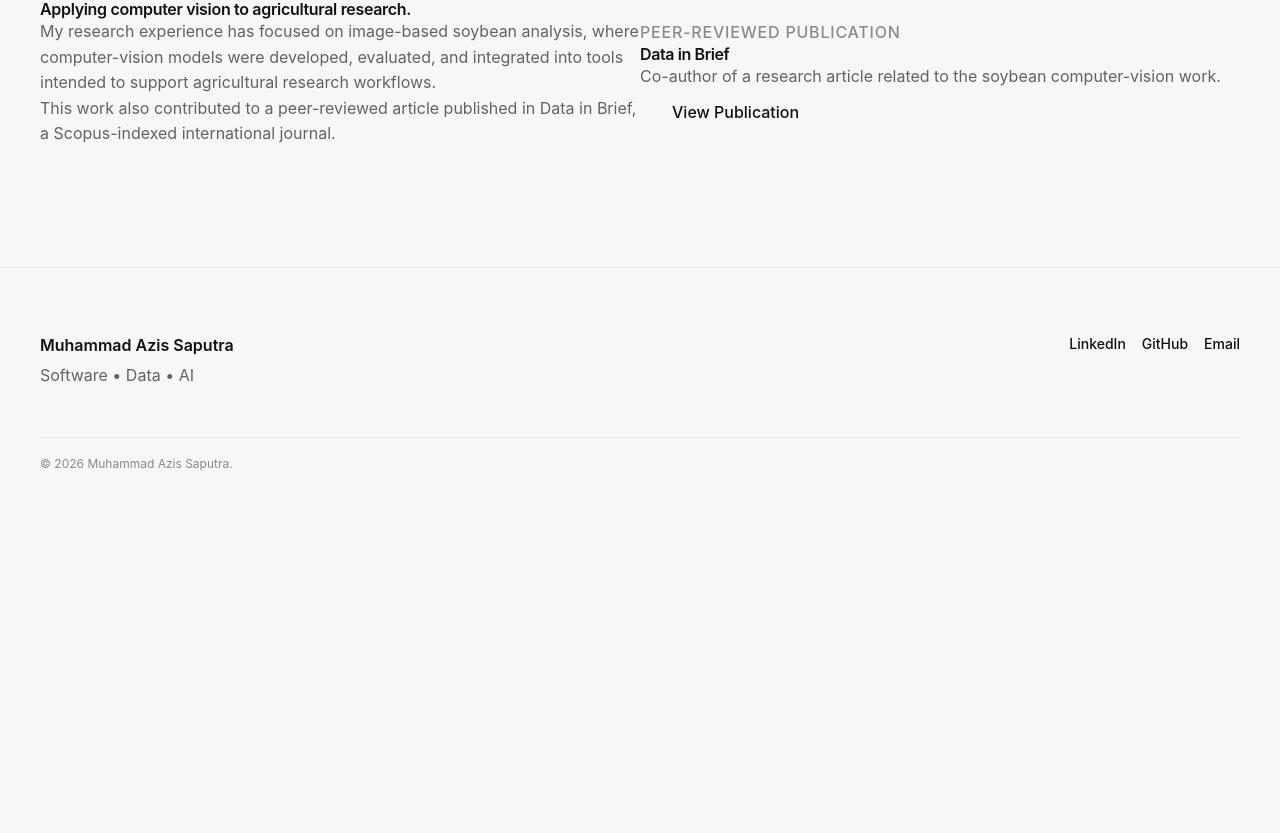
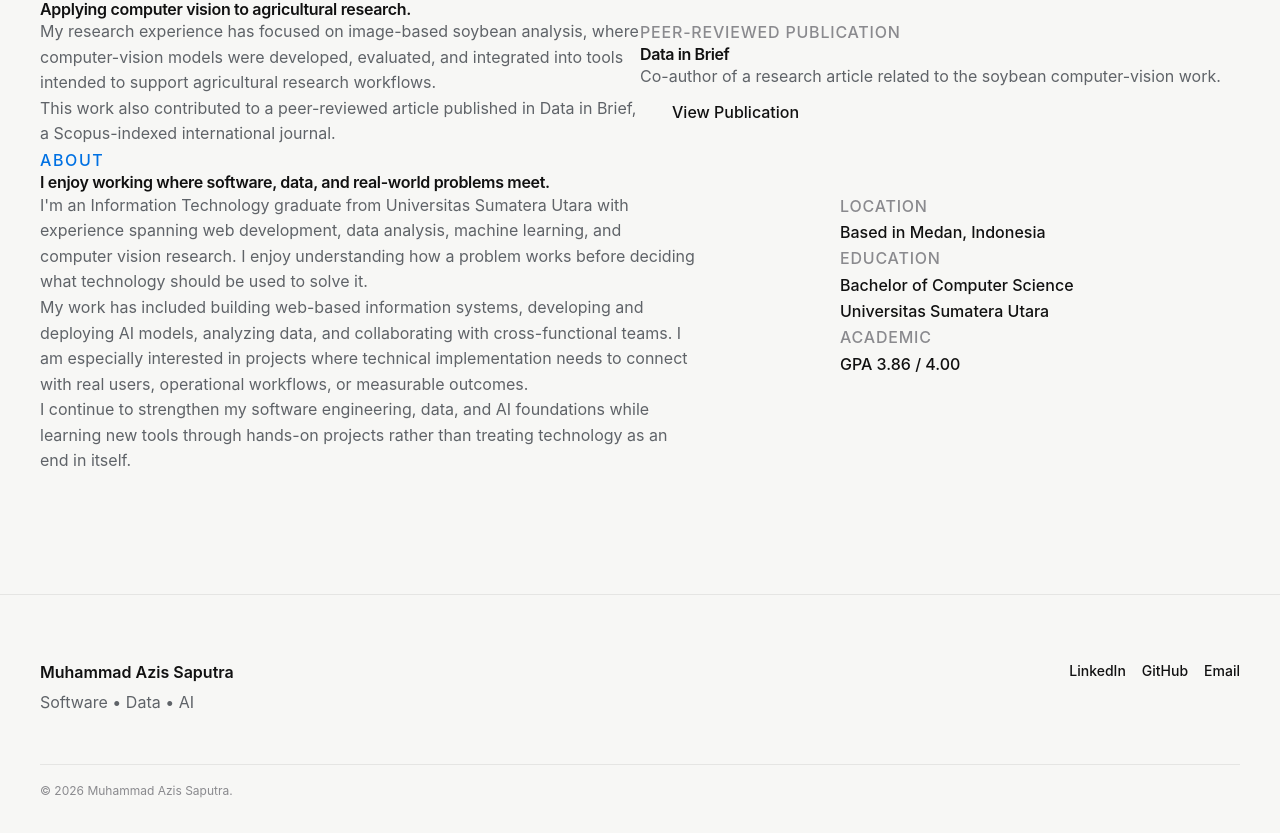
Before and after one commit to MuhammadAzisSaputra/portfolio, a React (Vite) app: page / in a window 1280 px wide. Shown: the part 5730-6563 px from the top of the page. Before the commit the page ends 6236 px from the top, so only its background shows below. Built offline with nearby package versions, Linux system fonts and the light colour scheme.

Commit message:
feat: add about section

```diff
--- a/src/pages/HomePage.jsx
+++ b/src/pages/HomePage.jsx
@@ -3,6 +3,7 @@ import HighlightsSection from '../sections/highlights/HighlightsSection';
 import ProjectsSection from '../sections/projects/ProjectsSection';
 import ExperienceSection from '../sections/experience/ExperienceSection';
 import ResearchSection from '../sections/research/ResearchSection';
+import AboutSection from '../sections/about/AboutSection';
 
 export default function HomePage() {
   return (
@@ -12,6 +13,7 @@ export default function HomePage() {
       <ProjectsSection />
       <ExperienceSection />
       <ResearchSection />
+      <AboutSection />
     </>
   );
 }
--- /dev/null
+++ b/src/sections/about/AboutSection.jsx
@@ -0,0 +1,47 @@
+import Container from '../../components/ui/Container';
+import styles from './AboutSection.module.css';
+
+export default function AboutSection() {
+  return (
+    <section id="about" className={styles.aboutSection}>
+      <Container>
+        <header className={styles.header}>
+          <span className={styles.label}>About</span>
+          <h2 className={styles.title}>
+            I enjoy working where software, data, and real-world problems meet.
+          </h2>
+        </header>
+
+        <div className={styles.content}>
+          <div className={styles.textBlock}>
+            <p>
+              I'm an Information Technology graduate from Universitas Sumatera Utara with experience spanning web development, data analysis, machine learning, and computer vision research. I enjoy understanding how a problem works before deciding what technology should be used to solve it.
+            </p>
+            <p>
+              My work has included building web-based information systems, developing and deploying AI models, analyzing data, and collaborating with cross-functional teams. I am especially interested in projects where technical implementation needs to connect with real users, operational workflows, or measurable outcomes.
+            </p>
+            <p>
+              I continue to strengthen my software engineering, data, and AI foundations while learning new tools through hands-on projects rather than treating technology as an end in itself.
+            </p>
+          </div>
+
+          <aside className={styles.facts}>
+            <div className={styles.factItem}>
+              <span className={styles.factLabel}>Location</span>
+              <span className={styles.factValue}>Based in Medan, Indonesia</span>
+            </div>
+            <div className={styles.factItem}>
+              <span className={styles.factLabel}>Education</span>
+              <span className={styles.factValue}>Bachelor of Computer Science</span>
+              <span className={styles.factValue}>Universitas Sumatera Utara</span>
+            </div>
+            <div className={styles.factItem}>
+              <span className={styles.factLabel}>Academic</span>
+              <span className={styles.factValue}>GPA 3.86 / 4.00</span>
+            </div>
+          </aside>
+        </div>
+      </Container>
+    </section>
+  );
+}
--- /dev/null
+++ b/src/sections/about/AboutSection.module.css
@@ -0,0 +1,85 @@
+.aboutSection {
+  padding: var(--spacing-4xl) 0;
+  border-top: 1px solid var(--glass-border);
+}
+
+.header {
+  margin-bottom: var(--spacing-3xl);
+  max-width: 800px;
+}
+
+.label {
+  display: block;
+  font-size: var(--font-size-sm);
+  font-weight: 500;
+  text-transform: uppercase;
+  letter-spacing: 0.1em;
+  color: var(--color-accent);
+  margin-bottom: var(--spacing-sm);
+}
+
+.title {
+  font-size: var(--font-size-3xl);
+  font-weight: 600;
+  line-height: 1.2;
+  color: var(--color-text-primary);
+  letter-spacing: -0.02em;
+}
+
+.content {
+  display: grid;
+  grid-template-columns: 1fr;
+  gap: var(--spacing-3xl);
+}
+
+@media (min-width: 768px) {
+  .content {
+    grid-template-columns: 2fr 1fr;
+  }
+}
+
+.textBlock {
+  display: flex;
+  flex-direction: column;
+  gap: var(--spacing-lg);
+}
+
+.textBlock p {
+  font-size: var(--font-size-lg);
+  color: var(--color-text-secondary);
+  line-height: 1.6;
+  margin: 0;
+}
+
+.facts {
+  display: flex;
+  flex-direction: column;
+  gap: var(--spacing-md);
+}
+
+.factItem {
+  display: flex;
+  flex-direction: column;
+  gap: var(--spacing-xs);
+  padding-bottom: var(--spacing-md);
+  border-bottom: 1px solid var(--glass-border);
+}
+
+.factItem:last-child {
+  border-bottom: none;
+  padding-bottom: 0;
+}
+
+.factLabel {
+  font-size: var(--font-size-sm);
+  color: var(--color-text-tertiary);
+  font-weight: 500;
+  letter-spacing: 0.05em;
+  text-transform: uppercase;
+}
+
+.factValue {
+  font-size: var(--font-size-base);
+  color: var(--color-text-primary);
+  font-weight: 500;
+}
```
